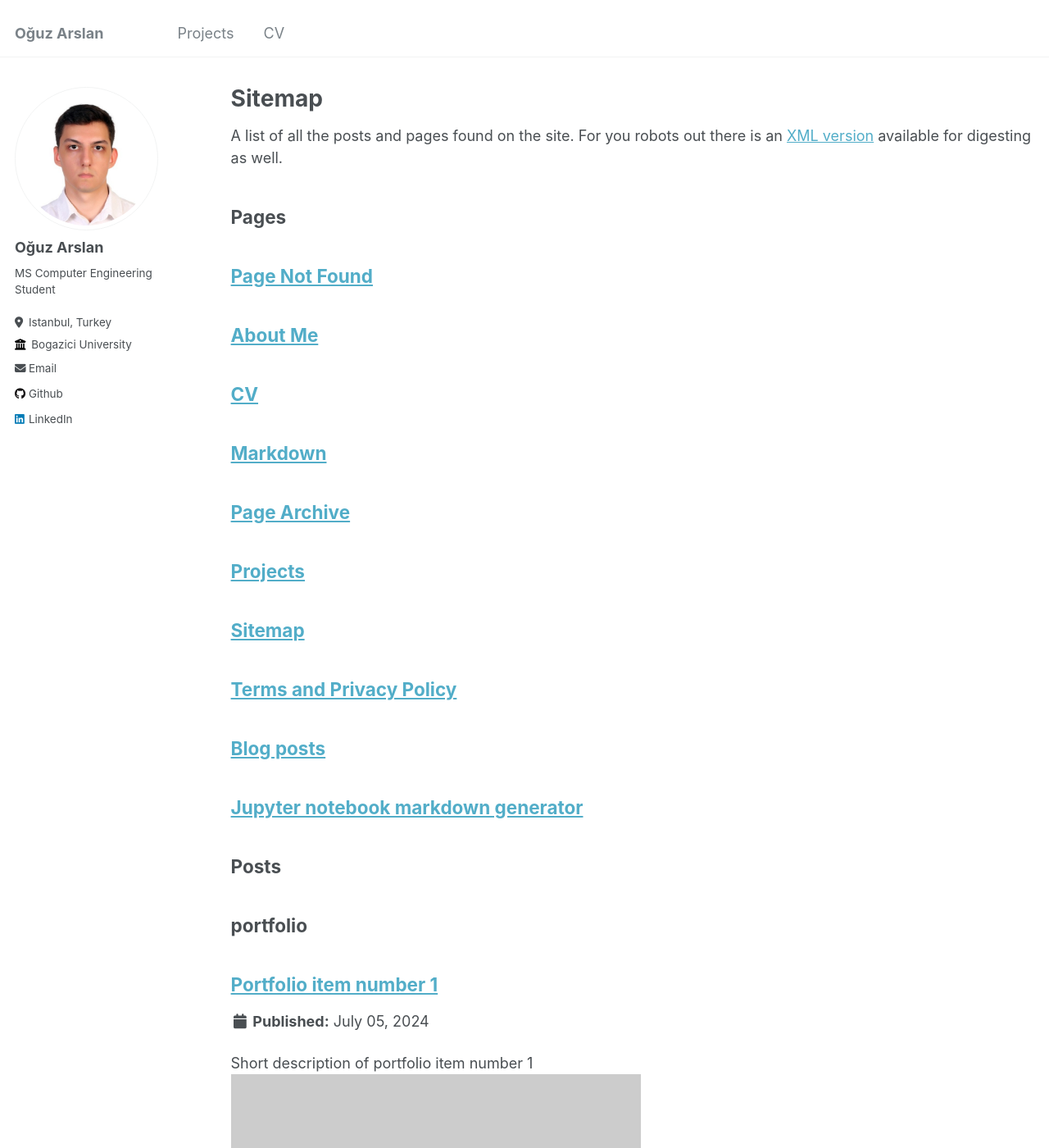
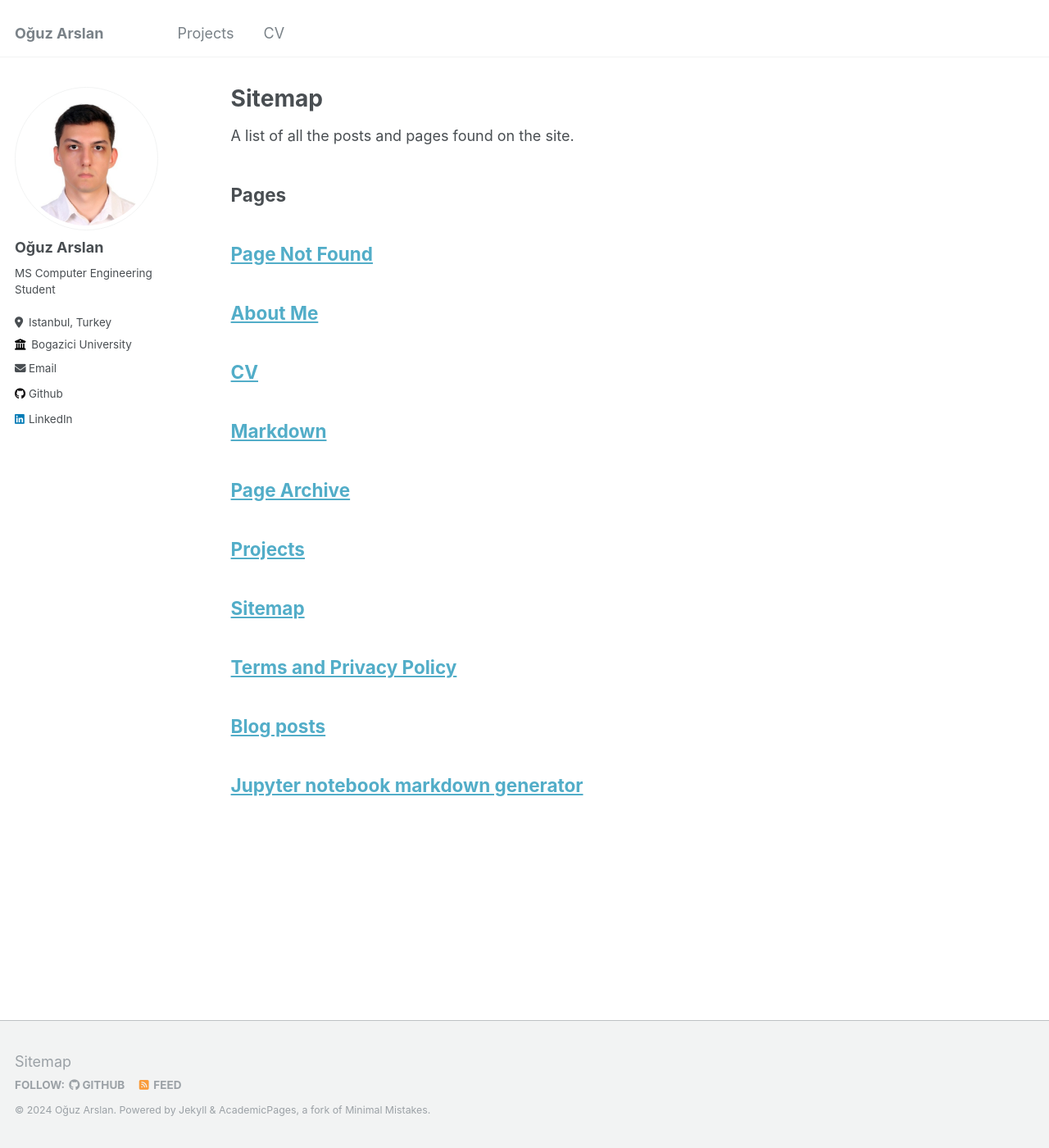
Before and after one commit to Boysle/boysle.github.io, a Jekyll site: the page built from _pages/sitemap.md, in a window 1280 px wide and 1400 px high. Shown: the whole window at 82% size. Built offline with Jekyll 4.4.1, drawn with Linux system fonts in a browser that asks for light colours; some of the changed text lies outside the part shown.

Commit message:
Update sitemap.md

```diff
--- a/_pages/sitemap.md
+++ b/_pages/sitemap.md
@@ -7,31 +7,9 @@ author_profile: true
 
 {% include base_path %}
 
-A list of all the posts and pages found on the site. For you robots out there is an [XML version]({{ base_path }}/sitemap.xml) available for digesting as well.
+A list of all the posts and pages found on the site.
 
 <h2>Pages</h2>
 {% for post in site.pages %}
   {% include archive-single.html %}
 {% endfor %}
-
-<h2>Posts</h2>
-{% for post in site.posts %}
-  {% include archive-single.html %}
-{% endfor %}
-
-{% capture written_label %}'None'{% endcapture %}
-
-{% for collection in site.collections %}
-{% unless collection.output == false or collection.label == "posts" %}
-  {% capture label %}{{ collection.label }}{% endcapture %}
-  {% if label != written_label %}
-  <h2>{{ label }}</h2>
-  {% capture written_label %}{{ label }}{% endcapture %}
-  {% endif %}
-{% endunless %}
-{% for post in collection.docs %}
-  {% unless collection.output == false or collection.label == "posts" %}
-  {% include archive-single.html %}
-  {% endunless %}
-{% endfor %}
-{% endfor %}
```
